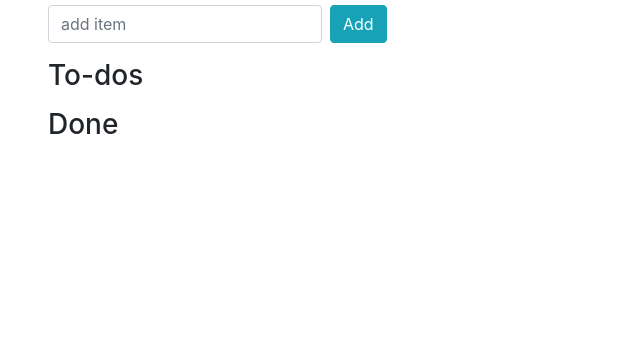
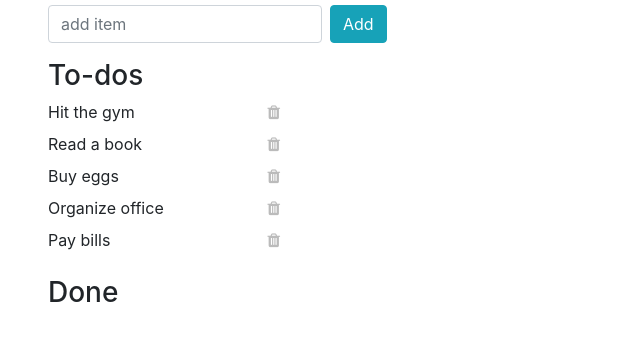
Before and after one commit to annawang2021/AC_2021, a plain HTML site: page A4/A4.html in a window 1280 px wide. Shown: the part 80-420 px from the top of the page, without its empty margins (0-640 px from the left). Drawn offline with nearby package versions, Linux system fonts and the light colour scheme.

Commit message:
Update A4.html

```diff
--- a/A4/A4.html
+++ b/A4/A4.html
@@ -52,7 +52,7 @@
       </div>
     </main>
 
-    <script src="A4_todoList.js"></script>
+    <script src="A4.js"></script>
      <!-- jQuery library -->
      <script src="https://ajax.googleapis.com/ajax/libs/jquery/3.5.1/jquery.min.js"></script>
 
```
